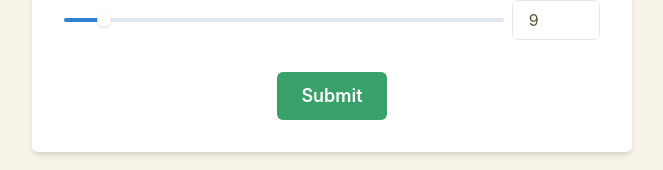
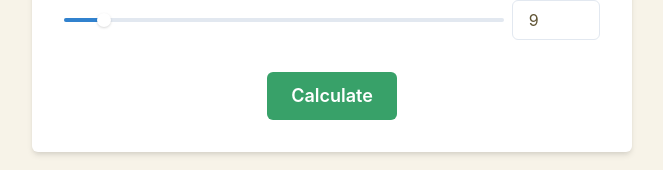
Before and after one commit to GPT-Engineer-App/frugal-retire-calculator, a React (Vite) app: page / in a window 1280 px wide. Shown: the part 528-698 px from the top of the page, without its empty margins (308-971 px from the left). Built offline with nearby package versions, Linux system fonts and the light colour scheme.

Commit message:
- Changed the "Submit" button text to "Calculate" - Updated the green color of the result number to match the button color
Prompt: Change button text to "Calculate". Update green color for result number to match the button.

```diff
--- a/src/components/ResultsCard.jsx
+++ b/src/components/ResultsCard.jsx
@@ -6,7 +6,7 @@ const ResultsCard = ({ yearsToRetire, savingsRate, investmentReturn, monthlySpen
     <Box mt={8} p={8} bg="#3B3B3B" color="white" borderRadius="md" boxShadow="md">
       <Heading as="h2" size="lg" mb={4} textAlign="center">
         You'll retire in{" "}
-        <Text as="span" color="#32CD32">
+        <Text as="span" color="green.500">
           {Math.floor(yearsToRetire)}
         </Text>{" "}
         years! 🥳
--- a/src/pages/Index.jsx
+++ b/src/pages/Index.jsx
@@ -131,7 +131,7 @@ const Index = () => {
       </Box>
 
       <Button colorScheme="green" size="lg" onClick={calculateRetirement} mt={8} mx="auto" display="block">
-        Submit
+        Calculate
       </Button>
 
       {isSubmitted && <ResultsCard yearsToRetire={retirementData.yearsToRetire} savingsRate={savingsRate} investmentReturn={investmentReturn} monthlySpending={retirementData.monthlySpending} monthlySavings={retirementData.monthlySavings} totalSavingsAtRetirement={retirementData.totalSavingsAtRetirement} />}
```
